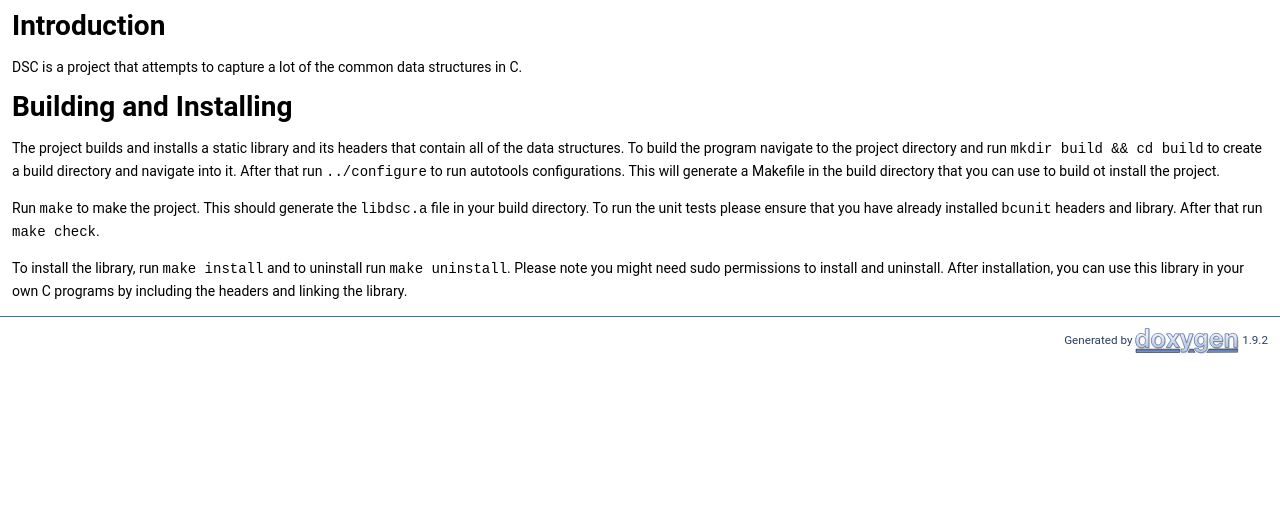
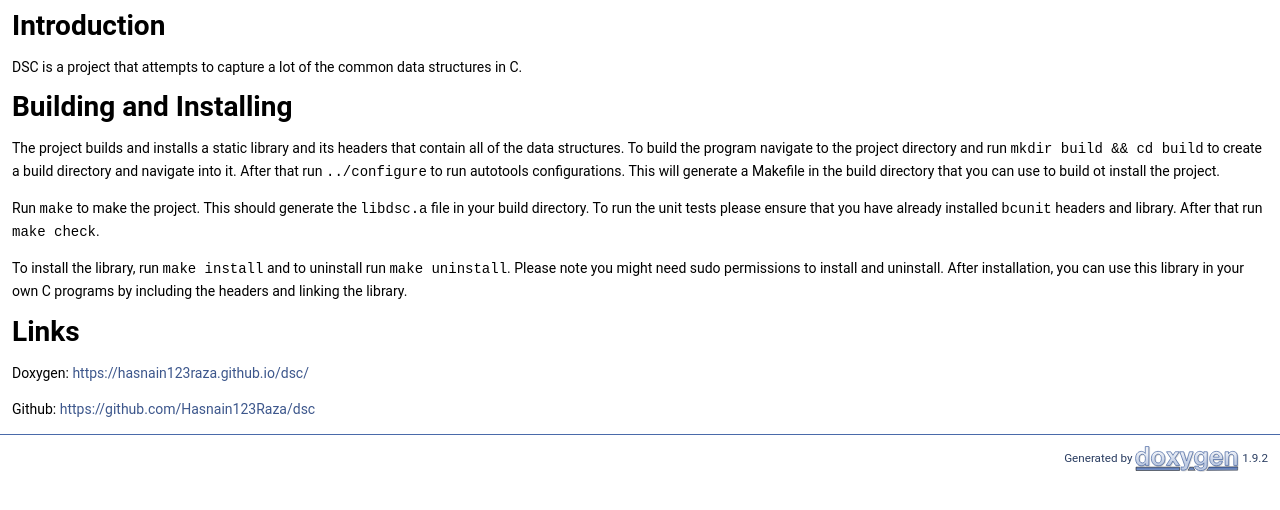
Before and after one commit to Hasnain123Raza/dsc, a plain HTML site: page docs/index.html in a window 1280 px wide. Shown: the part 156-666 px from the top of the page. Drawn offline with Linux system fonts and the light colour scheme.

Commit message:
deploy: 86324627d6da27dd842c7ac3fe2ae5cd5ab731e9

```diff
--- a/docs/index.html
+++ b/docs/index.html
@@ -74,7 +74,11 @@ Introduction</h1>
 Building and Installing</h1>
 <p >The project builds and installs a static library and its headers that contain all of the data structures. To build the program navigate to the project directory and run <code>mkdir build &amp;&amp; cd build</code> to create a build directory and navigate into it. After that run <code>../configure</code> to run autotools configurations. This will generate a Makefile in the build directory that you can use to build ot install the project.</p>
 <p >Run <code>make</code> to make the project. This should generate the <code>libdsc.a</code> file in your build directory. To run the unit tests please ensure that you have already installed <code>bcunit</code> headers and library. After that run <code>make check</code>.</p>
-<p >To install the library, run <code>make install</code> and to uninstall run <code>make uninstall</code>. Please note you might need sudo permissions to install and uninstall. After installation, you can use this library in your own C programs by including the headers and linking the library. </p>
+<p >To install the library, run <code>make install</code> and to uninstall run <code>make uninstall</code>. Please note you might need sudo permissions to install and uninstall. After installation, you can use this library in your own C programs by including the headers and linking the library.</p>
+<h1><a class="anchor" id="autotoc_md3"></a>
+Links</h1>
+<p >Doxygen: <a href="https://hasnain123raza.github.io/dsc/">https://hasnain123raza.github.io/dsc/</a></p>
+<p >Github: <a href="https://github.com/Hasnain123Raza/dsc">https://github.com/Hasnain123Raza/dsc</a> </p>
 </div></div><!-- PageDoc -->
 </div><!-- contents -->
 <!-- start footer part -->
```
